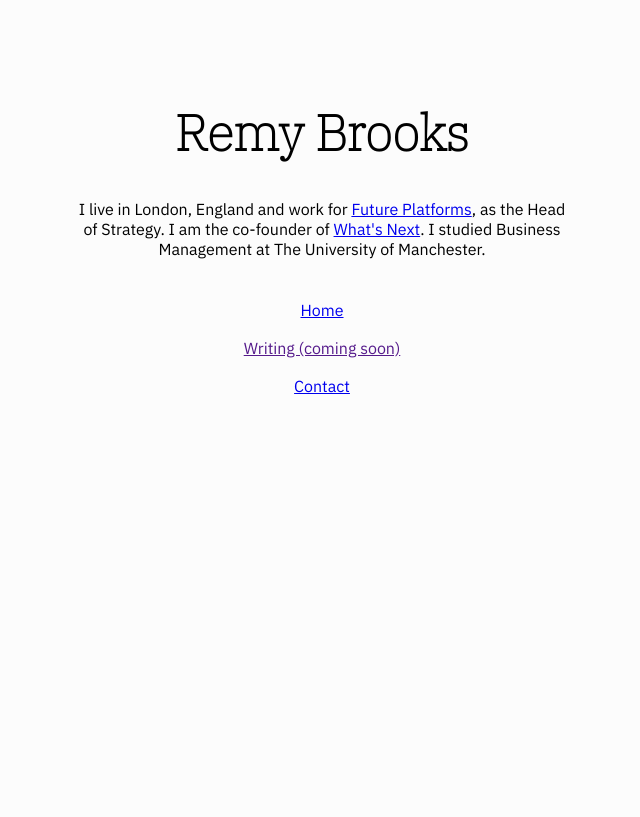
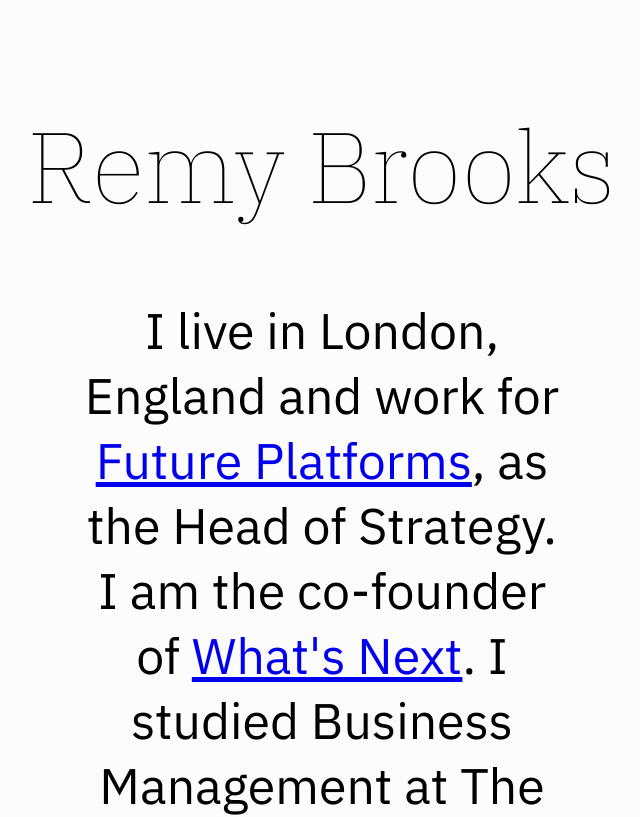
Before and after one commit to remty1/remypersonalsite, a plain HTML site: page About_Remy.html in a window 1280 px wide. Shown: the top 817 px of the page, without its empty margins (318-958 px from the left). Drawn offline with Linux system fonts and the light colour scheme.

Commit message:
Update About_Remy.html

```diff
--- a/About_Remy.html
+++ b/About_Remy.html
@@ -14,9 +14,11 @@
 
   h1 {
     font-family: 'IBM Plex Serif', serif;
+    font-weight: 100;
+    font-style: normal;
     text-align: center;
     margin-top: 100px;
-    font-size: 50px;
+    font-size: 100px;
     text-decoration: none;
 }
 
@@ -27,6 +29,7 @@ h1 a {
   p {
     font-family: 'IBM Plex Sans', sans-serif;
     text-align: center;
+    font-size: 50px
 }
 
   div {
```
